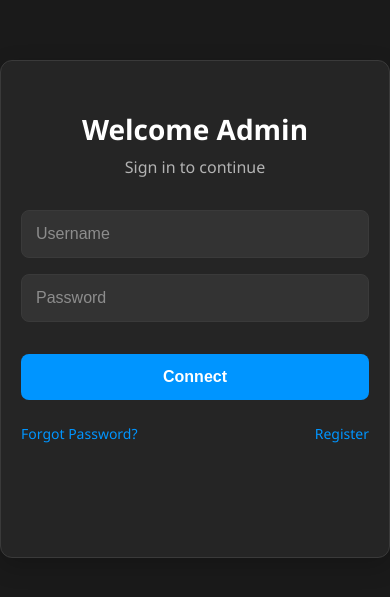
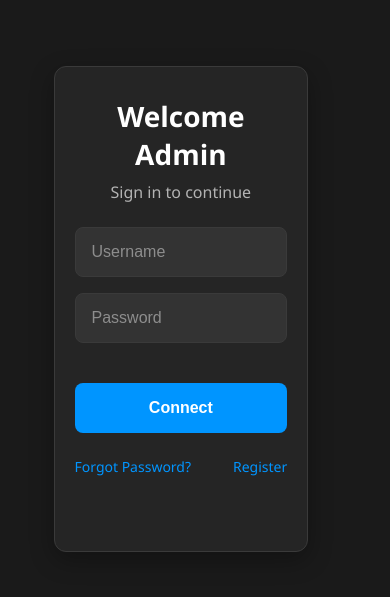
Before and after one commit to eliorabaev/CyberSecurityDowngrade, a React (Create React App) app in the folder frontend/: page / in a window 390 px wide. Shown: the part 113-710 px from the top of the page. Built offline with nearby package versions, Linux system fonts and the light colour scheme; no server answers.

Commit message:
Implement functions at register component and change design accordingly.

```diff
--- a/frontend/src/App.css
+++ b/frontend/src/App.css
@@ -1,8 +1,10 @@
-/* Box sizing for consistent layout */
+/* Reset and Base Styles */
 *,
 *::before,
 *::after {
   box-sizing: border-box;
+  margin: 0;
+  padding: 0;
 }
 
 /* Custom color variables */
@@ -18,12 +20,13 @@
   --input-text: #ffffff;
   --error-color: #ff6b6b;
   --success-color: #4BB543;
+  --info-color: #8ecdf7;
   --table-header-bg: #333333;
   --table-row-even: #2a2a2a;
   --table-row-odd: #252525;
 }
 
-/* Full-height layout */
+/* Document and Body Setup */
 html, body {
   height: 100%;
   margin: 0;
@@ -34,67 +37,62 @@ html, body {
   align-items: center;
 }
 
-/* Centered login box */
+/* Login Box - Main Container */
 .login-box {
   background-color: var(--box-bg);
-  padding: 40px;
+  width: 400px; /* Fixed exact width */
   border-radius: 12px;
-  box-shadow: 0 8px 24px rgba(0, 0, 0, 0.2);
-  width: 100%;
-  max-width: 400px;
-  text-align: center;
-  min-height: 470px;
+  box-shadow: 0 8px 24px rgba(0, 0, 0, 0.3);
+  border: 1px solid var(--border-color);
+  overflow: hidden; /* Ensure consistent corners */
   display: flex;
   flex-direction: column;
-  border: 1px solid var(--border-color);
+  padding: 0; /* Remove padding from container */
+}
+
+/* Form Content Container */
+.form-content {
+  padding: 40px 40px 20px 40px;
+  flex: 1;
+  display: flex;
+  flex-direction: column;
+  align-items: center;
 }
 
 /* Headings */
 .login-box h1 {
-  margin-bottom: 0.5rem;
+  width: 100%;
+  margin-bottom: 8px;
   color: var(--text-primary);
   font-weight: 600;
   font-size: 28px;
+  text-align: center;
 }
 
 /* Subheading text */
-p {
-  margin: 0 0 1.5rem 0;
+.login-box p {
+  width: 100%;
+  margin-bottom: 24px;
   color: var(--text-secondary);
   font-size: 16px;
+  text-align: center;
 }
 
-/* Create a container for the main form content */
-.form-content {
-  flex: 1;
+/* Field Wrapper - Maintains consistent spacing and width */
+.field-wrapper {
+  width: 100%;
+  margin-bottom: 16px;
 }
 
-/* Message area with fixed height */
-.login-message-container {
-  height: 60px;
-  margin-top: 1.5rem;
-  display: flex;
-  align-items: center;
-  justify-content: center;
-  color: var(--text-secondary);
-}
-
-.login-message {
-  margin: 0;
-  padding: 10px;
-  border-radius: 4px;
+/* Input Fields */
+.input-field {
+  display: block;
   width: 100%;
-  background-color: rgba(255, 255, 255, 0.05);
-}
-
-/* Input fields */
-.input-field {
-  width: 100%;
-  padding: 14px;
-  margin: 0.5rem 0;
+  height: 50px;
+  padding: 0 16px;
+  background-color: var(--input-bg);
   border: 1px solid var(--border-color);
   border-radius: 8px;
-  background-color: var(--input-bg);
   color: var(--input-text);
   font-size: 16px;
   transition: border-color 0.2s, box-shadow 0.2s;
@@ -103,7 +101,7 @@ p {
 .input-field:focus {
   outline: none;
   border-color: var(--accent-blue);
-  box-shadow: 0 0 0 2px rgba(0, 149, 255, 0.3);
+  box-shadow: 0 0 0 2px rgba(0, 149, 255, 0.2);
 }
 
 .input-field::placeholder {
@@ -111,32 +109,44 @@ p {
   opacity: 0.7;
 }
 
-/* Connect button */
+/* Error Message */
+.error-message {
+  display: block;
+  width: 100%;
+  color: var(--error-color);
+  font-size: 12px;
+  margin-top: 4px;
+  text-align: left;
+  line-height: 1.2;
+  padding-left: 4px;
+}
+
+/* Requirements Helper Text */
+.requirements-text {
+  display: block;
+  width: 100%;
+  color: var(--info-color);
+  font-size: 11px;
+  margin-top: 4px;
+  text-align: left;
+  line-height: 1.2;
+  opacity: 0.7;
+  padding-left: 4px;
+}
+
+/* Connect Button */
 .connect-button {
   width: 100%;
-  padding: 14px;
-  margin-top: 1.5rem;
+  height: 50px;
+  margin: 24px 0 16px 0;
   background-color: var(--accent-blue);
-  color: #fff;
+  color: var(--text-primary);
   border: none;
   border-radius: 8px;
-  cursor: pointer;
   font-size: 16px;
   font-weight: 600;
-  transition: background-color 0.2s;
-}
-
-/* Button container for the dashboard */
-.button-container {
-  display: flex;
-  justify-content: flex-end;
-  margin-top: 1rem;
-}
-
-.button-container .connect-button {
-  width: auto;
-  min-width: 150px;
-  margin-top: 0;
+  cursor: pointer;
+  transition: background-color 0.2s, transform 0.1s;
 }
 
 .connect-button:hover {
@@ -147,14 +157,15 @@ p {
   transform: translateY(1px);
 }
 
-/* Links container - keep on one line with space between */
+/* Links Container */
 .links {
-  margin-top: 1.5rem;
   display: flex;
   justify-content: space-between;
+  width: 100%;
+  margin-top: 8px;
 }
 
-/* Individual link styling */
+/* Link Styling */
 .link {
   color: var(--accent-blue);
   text-decoration: none;
@@ -167,16 +178,31 @@ p {
   text-decoration: underline;
 }
 
-/* Responsive adjustments */
-@media (max-width: 480px) {
-  .login-box {
-    padding: 30px 20px;
-  }
+/* Message Container */
+.login-message-container {
+  width: 100%;
+  min-height: 60px;
+  padding: 0 40px 20px 40px;
+  display: flex;
+  align-items: center;
+  justify-content: center;
 }
 
-/* New styles for CustomerManagement component */
+.login-message {
+  width: 100%;
+  padding: 12px;
+  border-radius: 4px;
+  background-color: rgba(255, 255, 255, 0.05);
+  color: var(--text-secondary);
+  text-align: center;
+}
 
-/* Dashboard container */
+/* Field Error Styling */
+.input-field.input-error {
+  border-color: var(--error-color);
+}
+
+/* Dashboard Styles */
 .dashboard-container {
   background-color: var(--box-bg);
   border-radius: 12px;
@@ -189,7 +215,7 @@ p {
   flex-direction: column;
 }
 
-/* Dashboard header with title and logout button */
+/* Dashboard Header */
 .dashboard-header {
   display: flex;
   justify-content: space-between;
@@ -204,22 +230,7 @@ p {
   font-size: 24px;
 }
 
-.logout-button {
-  background-color: transparent;
-  color: var(--text-secondary);
-  border: 1px solid var(--border-color);
-  padding: 8px 16px;
-  border-radius: 6px;
-  cursor: pointer;
-  transition: all 0.2s;
-}
-
-.logout-button:hover {
-  background-color: rgba(255, 255, 255, 0.05);
-  color: var(--text-primary);
-}
-
-/* Dashboard content area */
+/* Dashboard Content Area */
 .dashboard-content {
   display: flex;
   flex-direction: column;
@@ -227,7 +238,7 @@ p {
   flex: 1;
 }
 
-/* Add form styles */
+/* Customer Form Container */
 .customer-form-container {
   background-color: rgba(255, 255, 255, 0.03);
   border-radius: 8px;
@@ -242,7 +253,7 @@ p {
   margin-bottom: 20px;
 }
 
-/* Form row for horizontal layout */
+/* Form Row Layout */
 .form-row {
   display: flex;
   gap: 15px;
@@ -254,7 +265,7 @@ p {
   margin-bottom: 0;
 }
 
-/* Dashboard message area */
+/* Dashboard Message Area */
 .dashboard-message {
   padding: 0 30px;
   height: 50px;
@@ -262,6 +273,7 @@ p {
   align-items: center;
 }
 
+/* Message Styling */
 .message {
   width: 100%;
   padding: 10px;
@@ -279,7 +291,7 @@ p {
   background-color: rgba(255, 107, 107, 0.1);
 }
 
-/* Table styles */
+/* Customer Table Container */
 .customer-table-container {
   background-color: rgba(255, 255, 255, 0.03);
   border-radius: 8px;
@@ -294,6 +306,7 @@ p {
   margin-bottom: 20px;
 }
 
+/* Table Styling */
 .customer-table {
   width: 100%;
   table-layout: fixed;
@@ -330,6 +343,7 @@ p {
   text-overflow: ellipsis;
 }
 
+/* Table Row Styling */
 .customer-table tr:nth-child(even) {
   background-color: var(--table-row-even);
 }
@@ -338,46 +352,21 @@ p {
   background-color: var(--table-row-odd);
 }
 
-.no-data {
+/* No Data and Loading States */
+.no-data, .loading {
   color: var(--text-secondary);
   text-align: center;
   padding: 30px 0;
 }
 
-/* Responsive adjustments for dashboard */
-@media (max-width: 1050px) {
-  .dashboard-container {
-    width: 95%;
-    margin: 20px auto;
-  }
-
-  .dashboard-content {
-    padding: 20px;
-  }
-
-  .customer-table th,
-  .customer-table td {
-    padding: 10px;
-  }
-
-  .form-row {
-    flex-direction: column;
-    gap: 10px;
-  }
-
-  .form-group {
-    margin-bottom: 0;
-  }
-}
-
-/* Style for the header buttons container */
+/* Header Buttons Container */
 .header-buttons {
   display: flex;
   gap: 10px;
   align-items: center;
 }
 
-/* Style for the change password button */
+/* Change Password Button */
 .change-password-button {
   background-color: var(--accent-blue);
   color: white;
@@ -392,7 +381,7 @@ p {
   background-color: var(--accent-hover);
 }
 
-/* Update existing logout button to maintain consistent styling */
+/* Logout Button */
 .logout-button {
   background-color: transparent;
   color: var(--text-secondary);
@@ -403,7 +392,28 @@ p {
   transition: all 0.2s;
 }
 
-/* Responsive adjustments for the header */
+.logout-button:hover {
+  background-color: rgba(255, 255, 255, 0.05);
+  color: var(--text-primary);
+}
+
+/* Media Queries for Responsiveness */
+@media (max-width: 1050px) {
+  .dashboard-container {
+    width: 95%;
+    margin: 20px auto;
+  }
+
+  .dashboard-content {
+    padding: 20px;
+  }
+
+  .form-row {
+    flex-direction: column;
+    gap: 10px;
+  }
+}
+
 @media (max-width: 640px) {
   .dashboard-header {
     flex-direction: column;
@@ -417,8 +427,19 @@ p {
   }
 }
 
-/* For even smaller screens */
 @media (max-width: 480px) {
+  .login-box {
+    width: 90%;
+  }
+
+  .form-content {
+    padding: 30px 20px 15px 20px;
+  }
+
+  .login-message-container {
+    padding: 0 20px 20px 20px;
+  }
+
   .dashboard-header {
     flex-direction: column;
     text-align: center;
--- a/frontend/src/App.js
+++ b/frontend/src/App.js
@@ -12,10 +12,28 @@ function Login() {
   const [password, setPassword] = useState("");
   const [message, setMessage] = useState("");
   const [isLoggedIn, setIsLoggedIn] = useState(false);
+  const [fieldErrors, setFieldErrors] = useState({
+    username: '',
+    password: ''
+  });
 
   const handleLogin = async () => {
     try {
+      // Reset errors
+      setFieldErrors({
+        username: '',
+        password: ''
+      });
+
       // Form validation
+      const errors = {
+        username: username ? '' : "Username is required",
+        password: password ? '' : "Password is required"
+      };
+
+      setFieldErrors(errors);
+
+      // Check if there are any validation errors
       if (!username || !password) {
         setMessage("Please enter both username and password");
         return;
@@ -55,20 +73,27 @@ function Login() {
         <h1>Welcome Admin</h1>
         <p>Sign in to continue</p>
 
+        <div className="field-wrapper">
           <input
             type="text"
-          className="input-field"
+            className={`input-field ${fieldErrors.username ? 'input-error' : ''}`}
             placeholder="Username"
             value={username}
             onChange={(e) => setUsername(e.target.value)}
           />
+          {fieldErrors.username && <div className="error-message">{fieldErrors.username}</div>}
+        </div>
+
+        <div className="field-wrapper">
           <input
             type="password"
-          className="input-field"
+            className={`input-field ${fieldErrors.password ? 'input-error' : ''}`}
             placeholder="Password"
             value={password}
             onChange={(e) => setPassword(e.target.value)}
           />
+          {fieldErrors.password && <div className="error-message">{fieldErrors.password}</div>}
+        </div>
 
         <button className="connect-button" onClick={handleLogin}>
           Connect
```
Also changed, not shown: frontend/src/Register.js (+79 -57 lines). Lines whose indentation alone changed are shown as unchanged.
